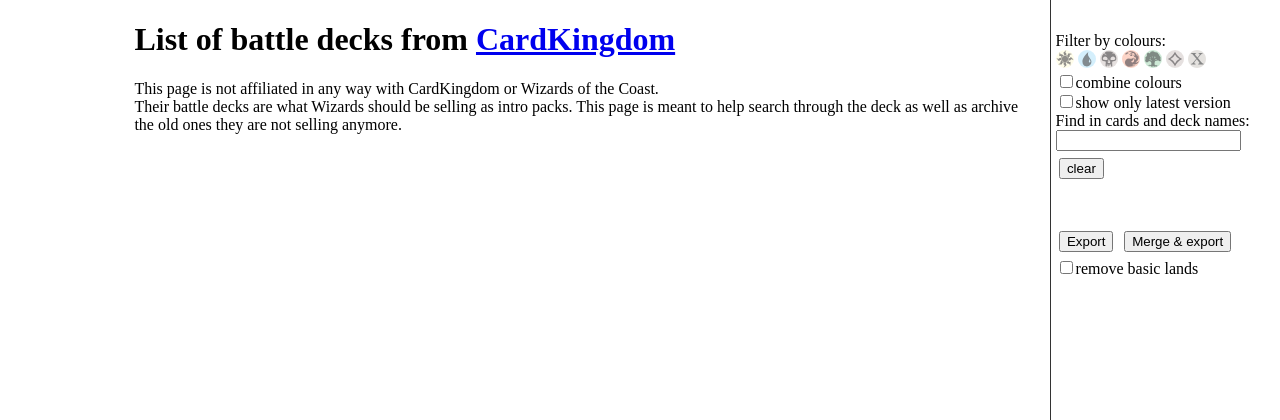
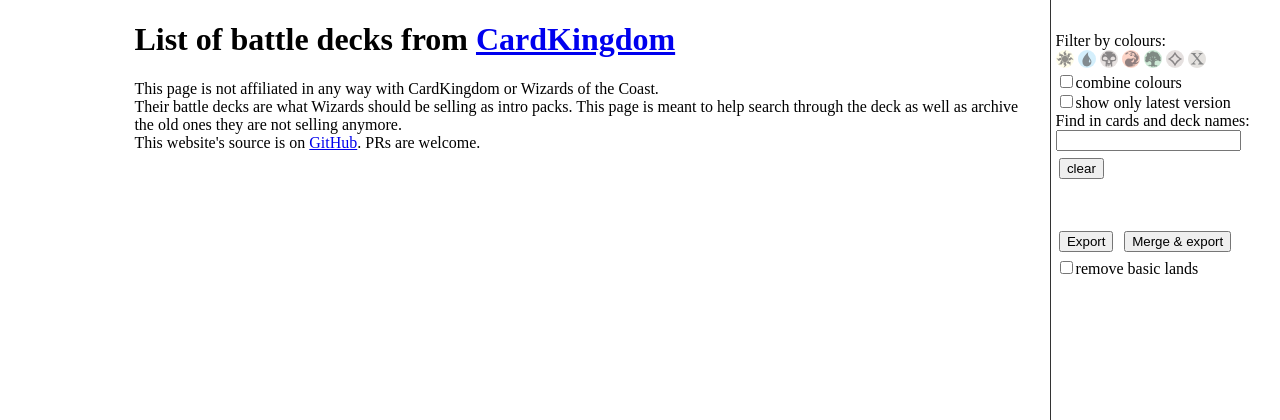
Before and after one commit to guiniol/battledecks, a Python web app: template templates/list.html in a window 1280 px wide. Shown: the top 420 px of the page. Run offline with Jinja, Linux system fonts and the light colour scheme; the template is opened without the code that fills it, so the values that code supplies are empty.

Commit message:
Add files for GitHub

```diff
--- a/templates/list.html
+++ b/templates/list.html
@@ -12,6 +12,8 @@
             <br/>
             Their battle decks are what Wizards should be selling as intro packs.
             This page is meant to help search through the deck as well as archive the old ones they are not selling anymore.
+            <br/>
+            This website's source is on <a href="https://github.com/guiniol/battledecks">GitHub</a>. PRs are welcome.
             <br/>
             <br/>
             {% for name, deckid, old, thumb, url, timestamp, description, colour, colours, version, active, cards in decks %}
```
Also changed, not shown: LICENSE.txt (added), README.md (added).
